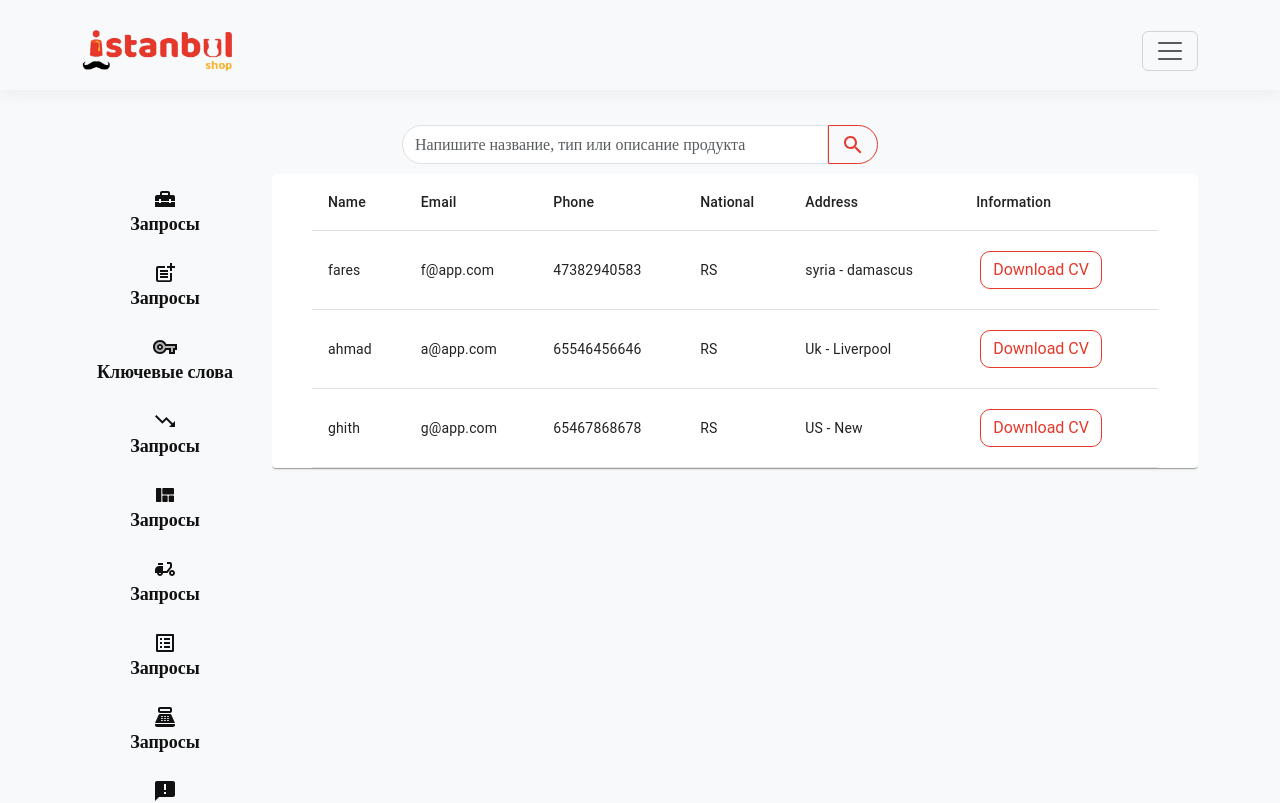
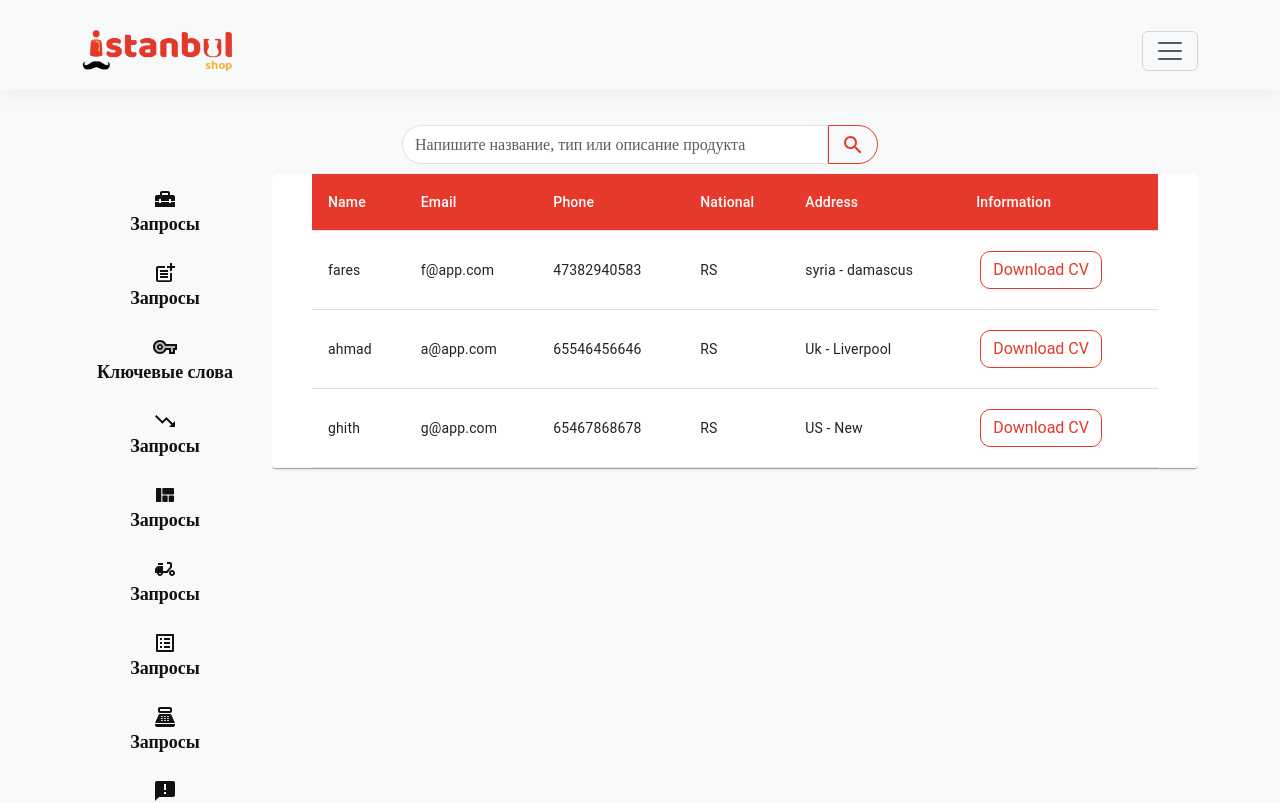
Before and after one commit to Ahmad-e/Istanpul, a React (Create React App) app: page /admin/adminForms in a window 1280 px wide. Shown: the top 803 px of the page. Built offline with nearby package versions, Linux system fonts and the light colour scheme.

Commit message:
add employement tanle

```diff
--- a/src/Admin/employee/components/join_employee_table.jsx
+++ b/src/Admin/employee/components/join_employee_table.jsx
@@ -39,13 +39,27 @@ export default function JoinEmployeeTable() {
                                 <TableContainer>
                                         <Table sx={{ minWidth: 750 }} aria-labelledby="tableTitle" size="medium">
                                                 <TableHead>
-                                                        <TableRow>
-                                                                <TableCell>Name</TableCell>
-                                                                <TableCell>Email</TableCell>
-                                                                <TableCell>Phone</TableCell>
-                                                                <TableCell>National</TableCell>
-                                                                <TableCell>Address</TableCell>
-                                                                <TableCell>Information</TableCell>
+                                                        <TableRow sx={{
+                                                                backgroundColor: '#E6392B'
+                                                        }}>
+                                                                <TableCell sx={{
+                                                                        color: 'white'
+                                                                }}>Name</TableCell>
+                                                                <TableCell sx={{
+                                                                        color: 'white'
+                                                                }}>Email</TableCell>
+                                                                <TableCell sx={{
+                                                                        color: 'white'
+                                                                }}>Phone</TableCell>
+                                                                <TableCell sx={{
+                                                                        color: 'white'
+                                                                }}>National</TableCell>
+                                                                <TableCell sx={{
+                                                                        color: 'white'
+                                                                }}>Address</TableCell>
+                                                                <TableCell sx={{
+                                                                        color: 'white'
+                                                                }}>Information</TableCell>
                                                         </TableRow>
                                                 </TableHead>
                                                 <TableBody>
```
